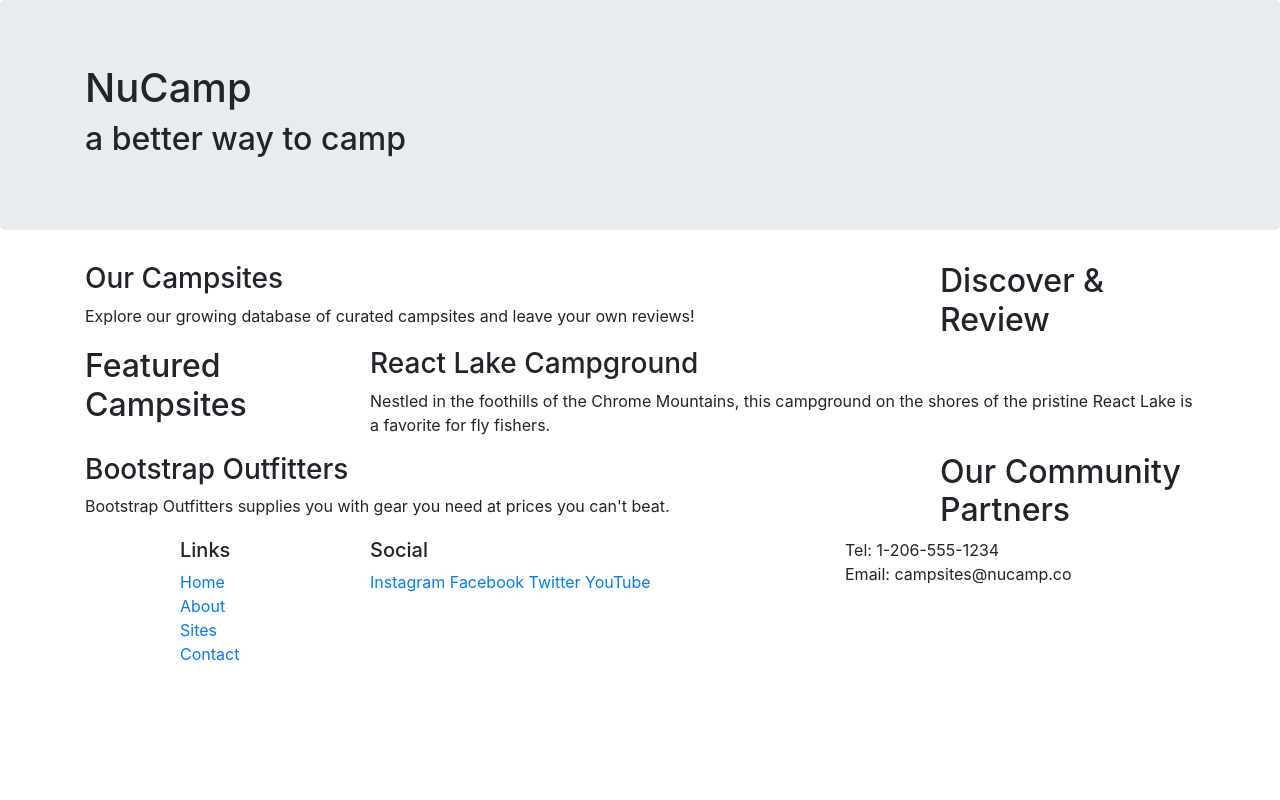
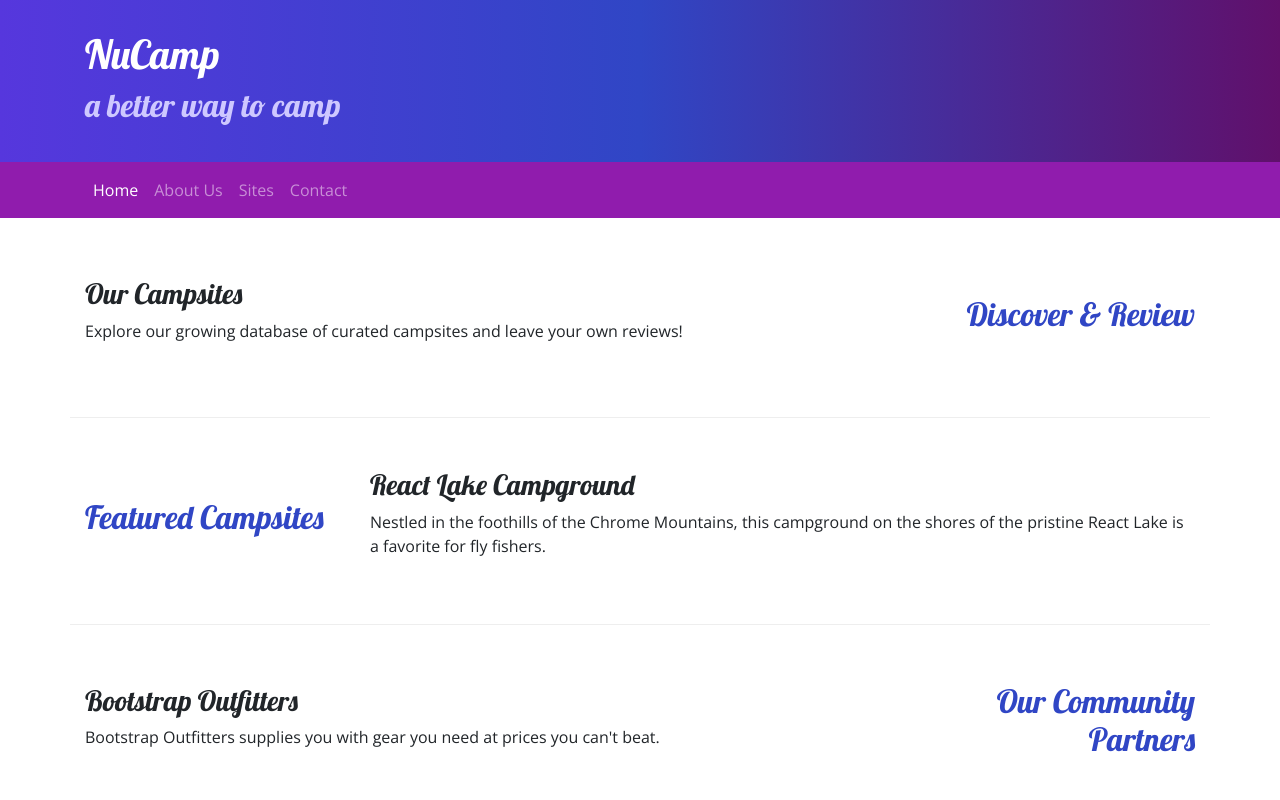
Before and after one commit to AngelaMaC/nucamp-bootstrap, a website: page index.html in a window 1280 px wide. Shown: the top 800 px of the page. Drawn offline with nearby package versions, Linux system fonts and the light colour scheme.

Commit message:
Navbar and breadcrumbs

```diff
--- /dev/null
+++ b/css/style.css
@@ -0,0 +1,37 @@
+body {
+    font-family: "Open Sans", sans-serif;
+}
+
+h1, h2, h3 {
+    font-family: "Lobster", cursive;
+}
+
+h2 {
+    color: #3046C5;
+}
+
+header h2 {
+    color: #CEC8FF;
+}
+
+footer {
+    background-image: linear-gradient(#CEC8FF, white);
+    padding: 20px 0;
+}
+
+.jumbotron {
+    margin: 0;
+    padding: 30px;
+    background-image: linear-gradient(to right, #5637DD, #3046C5, #60106B);
+    color: white;
+}
+
+.row-content {
+    padding: 50px 0;
+    border-bottom: 1px ridge;
+    min-height: 200px;
+}
+
+.navbar {
+    background-color: #901CAD;
+}
--- a/index.html
+++ b/index.html
@@ -7,13 +7,16 @@
 
     <!-- Bootstrap CSS -->
     <link rel="stylesheet" href="node_modules/bootstrap/dist/css/bootstrap.min.css" />
+    <!-- Additional CSS must be placed after Bootstrap CSS -->
+    <link rel="stylesheet" href="https://fonts.googleapis.com/css?family=Lobster|Open+Sans" />
+    <link rel="stylesheet" href="/css/style.css" />
 
     <title>NuCamp: A Better Way To Camp</title>
 </head>
 
 <body>
 
-    <header class="jumbotron">
+    <header class="jumbotron jumbotron-fluid">
         <div class="container">
             <div class="row">
                 <div class="col">
@@ -24,10 +27,26 @@
         </div>
     </header>
 
+    <nav class="navbar navbar-expand-sm navbar-dark sticky-top">
+        <div class="container">
+            <div class="collapse navbar-collapse" id="nucampNavbar">
+            <ul class="navbar-nav">
+                <li class="nav-item active"> <a href="#" class="nav-link"> Home </a> </li>
+                <li class="nav-item"> <a href="aboutus.html" class="nav-link"> About Us </a> </li>
+                <li class="nav-item"> <a href="#" class="nav-link"> Sites </a> </li>
+                <li class="nav-item"> <a href="#" class="nav-link"> Contact </a> </li>
+            </ul>
+        </div>
+        </div>
+        <button class="navbar-toggler" type="button" data-toggle="collapse" data-target="#nucampNavbar">
+            <span class="navbar-toggler-icon"></span>
+        </button>
+    </nav>
+
     <div class="container">
-        <div class="row">
+        <div class="row row-content align-items-center">
             <div class="col-sm-4 order-sm-last col-md-3">
-                <h2>Discover & Review</h2>
+                <h2 class="text-sm-right">Discover & Review</h2>
             </div>
             <div class="col">
                 <h3>Our Campsites</h3>
@@ -37,7 +56,7 @@
     </div>
 
     <div class="container">
-        <div class="row">
+        <div class="row row-content align-items-center">
             <div class="col-sm-4 col-md-3">
                 <h2>Featured Campsites</h2>
             </div>
@@ -50,9 +69,9 @@
 
 
     <div class="container">
-        <div class="row">
+        <div class="row row-content align-items-center">
             <div class="col-sm-4 order-sm-last col-md-3">
-                <h2>Our Community Partners</h2>
+                <h2 class="text-sm-right">Our Community Partners</h2>
             </div>
             <div class="col">
                 <h3>Bootstrap Outfitters</h3>
@@ -73,7 +92,7 @@
                             <li><a href="#">Contact</a></li>
                         </ul>
         </div>
-                    <div class="col-6 col-sm-5">
+                    <div class="col-6 col-sm-5 text-center">
                         <h5>Social</h5>
                         <a href="http://instagram.com/">Instagram</a>
                         <a href="http://facebook.com/">Facebook</a>
```
Also changed, not shown: aboutus.html (added, +110 -0 lines).
